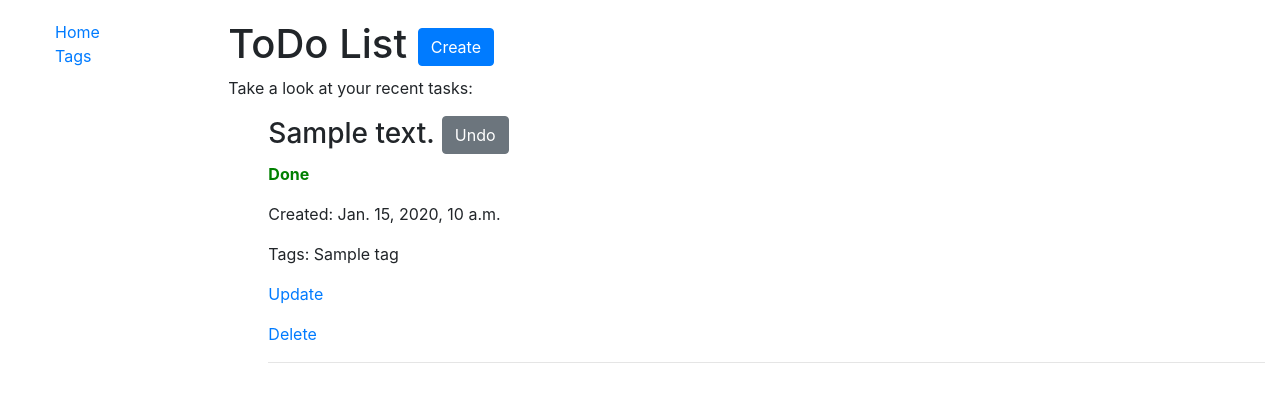
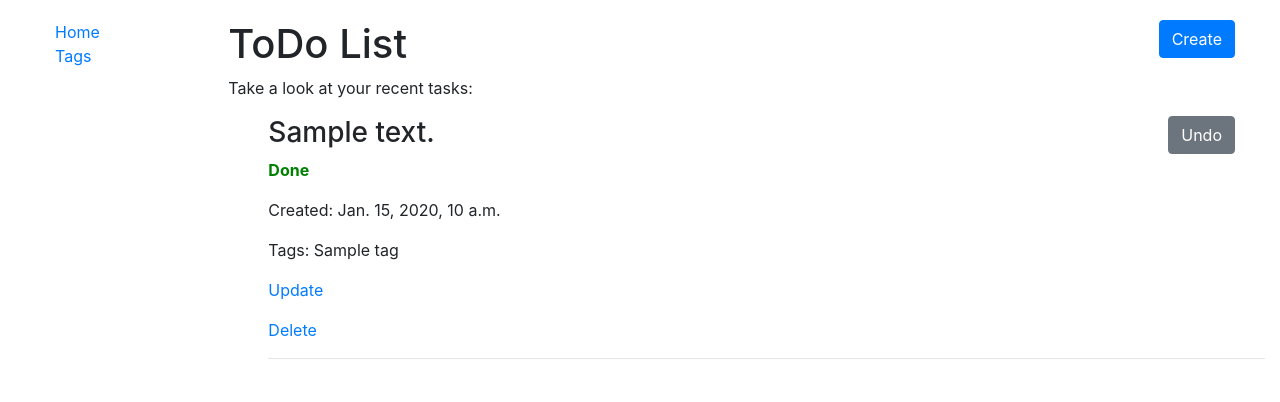
Before and after one commit to KatyaVasylieva/to_do_list, a Django app: page / in a window 1280 px wide. Shown: the top 402 px of the page. Run offline with Django 4.2, Linux system fonts and the light colour scheme; tables that the repository leaves empty hold one stand-in row (values such as "Sample post").

Commit message:
Remove buttons to the right side in index and tag_list templates

```diff
--- a/templates/to_do/index.html
+++ b/templates/to_do/index.html
@@ -2,7 +2,7 @@
 {% block content %}
   <h1>
     ToDo List
-    <a href="{% url "to-do:task-create" %}" class="btn btn-primary link-to-page">
+    <a href="{% url "to-do:task-create" %}" class="btn btn-primary link-to-page" style="float: right; margin-right: 30px">
     Create
     </a>
   </h1>
@@ -18,11 +18,11 @@
           <h3>
             {{ task.content }}
             {% if task.is_done %}
-              <a href="{% url "to-do:toggle-task-complete" pk=task.id %}" class="btn btn-secondary link-to-page">
+              <a href="{% url "to-do:toggle-task-complete" pk=task.id %}" class="btn btn-secondary link-to-page" style="float: right; margin-right: 30px">
                 Undo
               </a>
             {% else %}
-              <a href="{% url "to-do:toggle-task-complete" pk=task.id %}" class="btn btn-success link-to-page">
+              <a href="{% url "to-do:toggle-task-complete" pk=task.id %}" class="btn btn-success link-to-page" style="float: right; margin-right: 30px">
                 Complete
               </a>
             {% endif %}
--- a/templates/to_do/tag_list.html
+++ b/templates/to_do/tag_list.html
@@ -3,7 +3,7 @@
 {% block content %}
   <h1>
     Tag List
-    <a href="{% url "to-do:tag-create" %}" class="btn btn-primary link-to-page">
+    <a href="{% url "to-do:tag-create" %}" class="btn btn-primary link-to-page" style="float: right; margin-right: 30px">
       Create
     </a>
   </h1>
```
